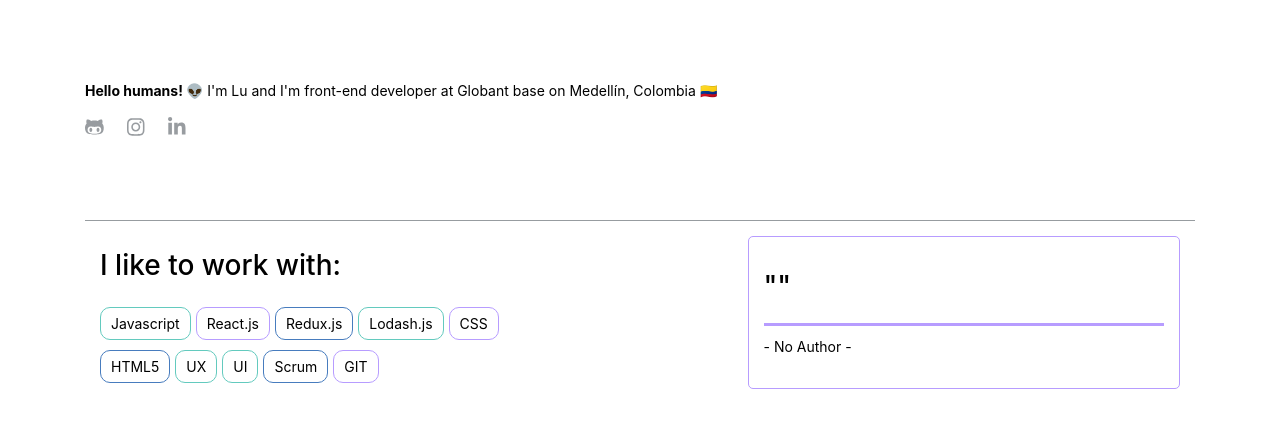
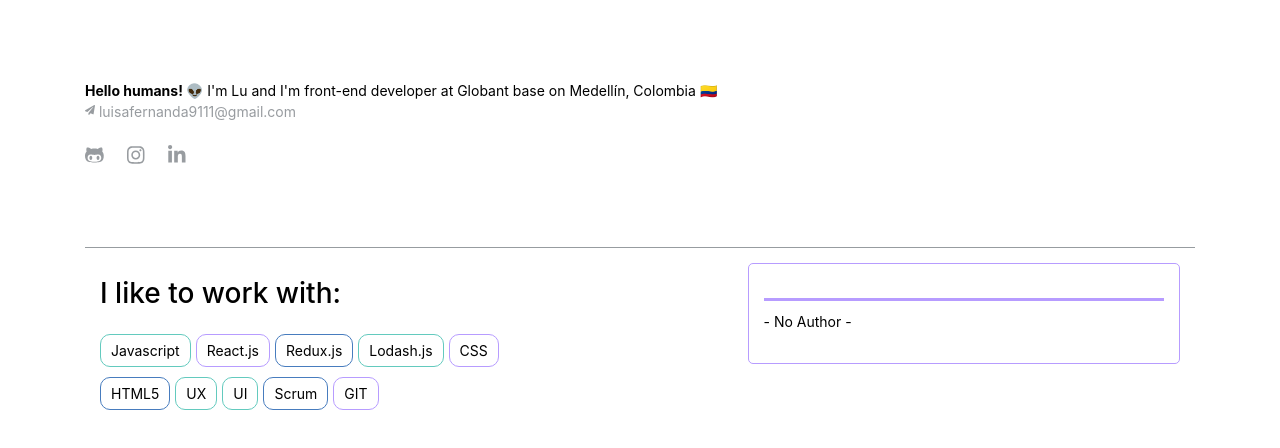
Before and after one commit to luisafvaca/otragrisdev, a React (Create React App) app: page / in a window 1280 px wide. Shown: the top 448 px of the page. Built offline with nearby package versions, Linux system fonts and the light colour scheme; no server answers.

Commit message:
otragrisdev: added URLS to constants, changed double quotes to single

```diff
--- a/src/components/DailyQuote/DailyQuote.jsx
+++ b/src/components/DailyQuote/DailyQuote.jsx
@@ -1,6 +1,7 @@
 import React, {useEffect, useState} from 'react';
 
 import { getRandom } from '../../utils/Utils';
+import { URLS } from '../../constants/contants';
 
 import './DailyQuote.scss';
 
@@ -8,7 +9,7 @@ const DailyQuote = () => {
     const [dailyQuote, setDaylyQuote] = useState('');
 
     useEffect(()=> {
-        fetch("https://type.fit/api/quotes").then((response) => {
+        fetch(URLS.API_URL.QUOTES).then((response) => {
             return response.json()
         }).then((data)=>{
             const dailyQuote = getRandom(data);
@@ -20,7 +21,7 @@ const DailyQuote = () => {
 
     return (
         <div className='dailyQuoteContainer'>
-            <h1>"{dailyQuote?.text}"</h1>
+            <h1>{dailyQuote && (`"${dailyQuote?.text}"`)}</h1>
             <div className='dailyQuoteContainer_separatorText'></div>
             <p>- {dailyQuote?.author ? dailyQuote?.author : 'No Author'} -</p>
         </div>
--- a/src/components/Introduce/Introduce.jsx
+++ b/src/components/Introduce/Introduce.jsx
@@ -1,19 +1,22 @@
 import React from 'react';
 import {faGithubAlt, faInstagram, faLinkedinIn } from '@fortawesome/free-brands-svg-icons';
-import { FontAwesomeIcon } from '@fortawesome/react-fontawesome'
+import { faPaperPlane } from '@fortawesome/free-solid-svg-icons';
+import { FontAwesomeIcon } from '@fortawesome/react-fontawesome';
+import { URLS } from '../../constants/contants';
 
 import './Introduce.scss';
 
 const Introduce = () => {
     return (
         <div>
-            <p><span className='helloText'>Hello humans! <span role='img' aria-label='marcian'>👽</span></span> I'm Lu and I'm front-end developer at Globant base on Medellín, Colombia <span role='img' aria-label='flag'>🇨🇴</span></p>
+            <p className='helloTextContainer'><span className='helloText'>Hello humans! <span role='img' aria-label='marcian'>👽</span></span> I'm Lu and I'm front-end developer at Globant base on Medellín, Colombia <span role='img' aria-label='flag'>🇨🇴</span></p>
+            <div className='email'><FontAwesomeIcon className='socialIcon email' icon={faPaperPlane} /><span> luisafernanda9111@gmail.com</span></div>
             <div className='contactSocialMedia'>
-                <a href="https://github.com/luisafvaca" target="_blank" rel="noopener noreferrer"><FontAwesomeIcon className="socialIcon" icon={faGithubAlt} /></a>
-                <a href="https://www.instagram.com/otra_gris" target="_blank" rel="noopener noreferrer"><FontAwesomeIcon className="socialIcon" icon={faInstagram} /></a>
-                <a href="https://www.linkedin.com/in/luisa-fernanda-vaca-a15121b7/" target="_blank" rel="noopener noreferrer"><FontAwesomeIcon className="socialIcon" icon={faLinkedinIn} /></a>
+                <a href={URLS.SOCIAL_MEDIA_URL.GITHUB} target='_blank' rel='noopener noreferrer'><FontAwesomeIcon className='socialIcon' icon={faGithubAlt} /></a>
+                <a href={URLS.SOCIAL_MEDIA_URL.INSTAGRAM} target='_blank' rel='noopener noreferrer'><FontAwesomeIcon className='socialIcon' icon={faInstagram} /></a>
+                <a href={URLS.SOCIAL_MEDIA_URL.LINKEDIN} target='_blank' rel='noopener noreferrer'><FontAwesomeIcon className='socialIcon' icon={faLinkedinIn} /></a>
             </div>
-            <div className="separatorText"></div>
+            <div className='separatorText'></div>
         </div>
     )
 }
--- a/src/components/Introduce/Introduce.scss
+++ b/src/components/Introduce/Introduce.scss
@@ -1,5 +1,14 @@
-.helloText {
-    font-weight: bold;
+.helloTextContainer {
+    margin-bottom: 0;
+    .helloText {
+        font-weight: bold;
+    }
+}
+
+.email {
+    color: rgba(49, 58, 66, 0.5);
+    margin-bottom: 15px;
+    vertical-align: -webkit-baseline-middle;
 }
 
 .contactSocialMedia {
@@ -18,8 +27,13 @@
 .socialIcon {
     color: rgba(49,58,66, 0.5);
     font-size: 20px;
-    &:hover{
+
+    &:hover {
         color: #63cabe;
     }
 
+    &.email {
+        font-size: 10px;
+    }
+
 }
--- a/src/constants/contants.js
+++ b/src/constants/contants.js
@@ -1,3 +1,14 @@
 export const technologies = ['Javascript', 'React.js', 'Redux.js', 'Lodash.js', 'CSS', 'HTML5', 'UX', 'UI', 'Scrum', 'GIT' ];
 
 export const colors = ['blue', 'cyan', 'purple'];
+
+export const URLS = {
+    SOCIAL_MEDIA_URL: {
+        GITHUB: 'https://github.com/luisafvaca',
+        INSTAGRAM: 'https://www.instagram.com/otra_gris',
+        LINKEDIN: 'https://www.linkedin.com/in/luisa-fernanda-vaca-a15121b7/',
+    },
+    API_URL: {
+        QUOTES: 'https://type.fit/api/quotes'
+    }
+}
```
